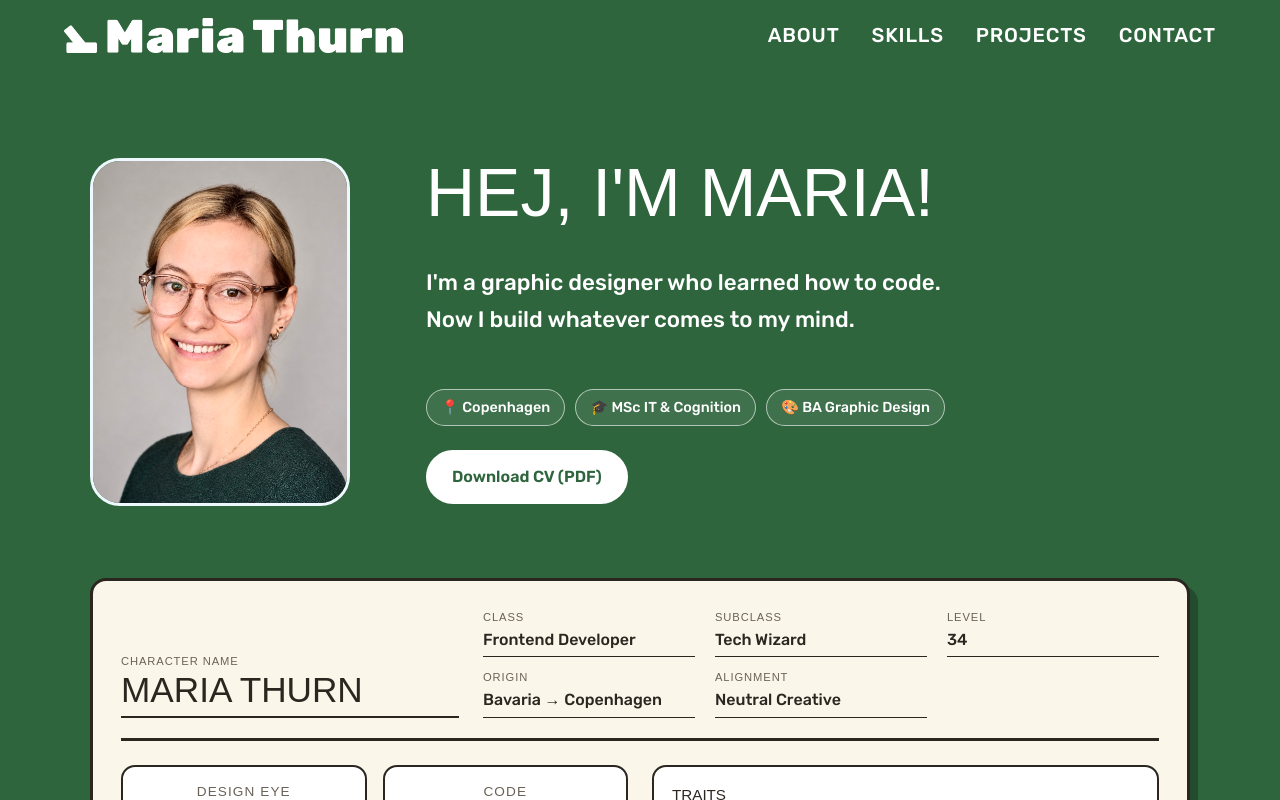
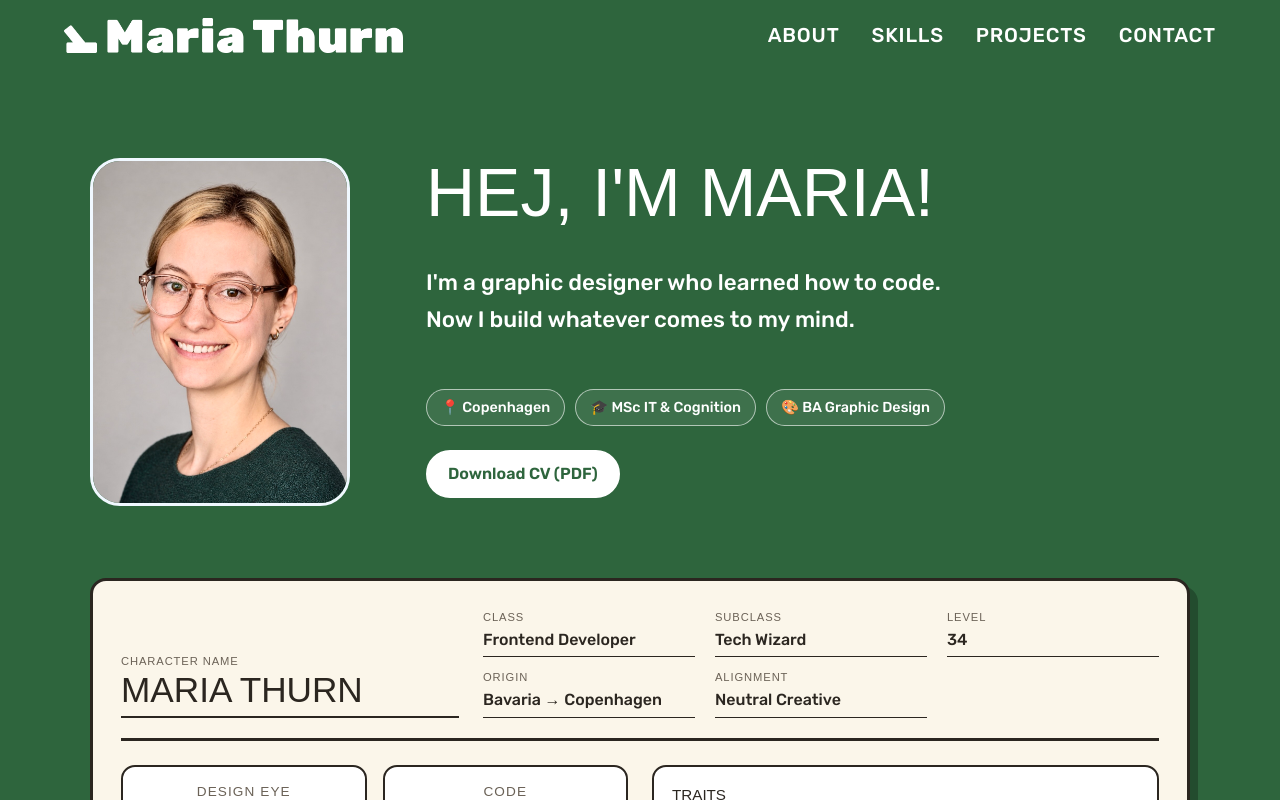
Before and after one commit to mariathurn/portfolio-website, a React (Vite) app: page / in a window 1280 px wide. Shown: the top 800 px of the page. Built offline with nearby package versions, Linux system fonts and the light colour scheme; a web font is replaced by a local one.

Commit message:
Fix CV button size being overridden by global button styles
Co-Authored-By: Claude Opus 5.5 <noreply@anthropic.com>

```diff
--- a/src/styles/About.css
+++ b/src/styles/About.css
@@ -181,11 +181,12 @@
     background-color: rgba(255, 255, 255, 0.08);
 }
 
-.cv-button {
+/* ".button.cv-button" so it overrides .button from global.css, which loads later */
+.button.cv-button {
     margin-top: 24px;
     /* Size of the CV button only (other buttons: .button in global.css) */
-    font-size: 1.15rem;
-    padding: 14px 30px;
+    font-size: 1rem;
+    padding: 9px 20px;
 }
 
 @media (max-width: 750px) {
```
